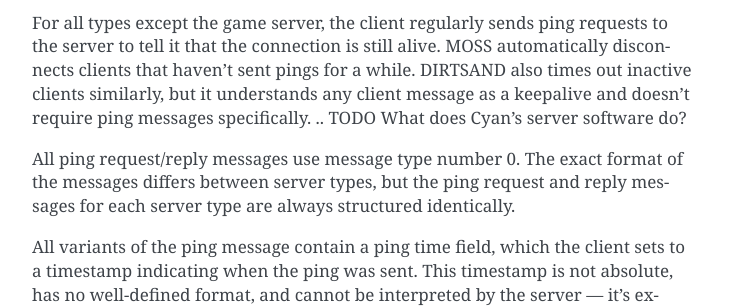
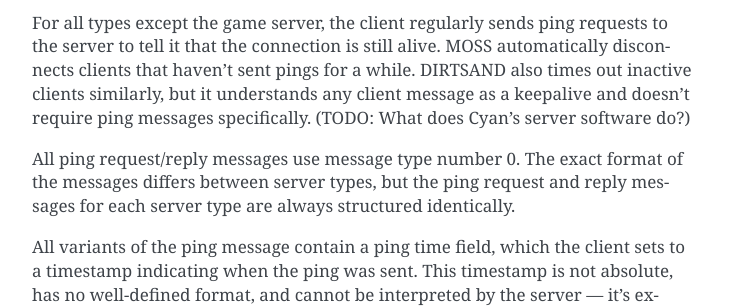
Before and after one commit to dgelessus/NAGUS, a Sphinx documentation site: the page built from docs/uru/protocol.rst, in a window 1280 px wide and 900 px high, scrolled down 10534 px. Shown: the part 324-632 px from the top of the window, without its empty margins (388-1141 px from the left). Built offline with Sphinx 7.4.7, drawn with Linux system fonts in a browser that asks for light colours.

```diff
--- a/docs/uru/protocol.rst
+++ b/docs/uru/protocol.rst
@@ -567,7 +567,7 @@ MOSS automatically disconnects clients that haven't sent pings for a while.
 DIRTSAND also times out inactive clients similarly,
 but it understands any client message as a keepalive
 and doesn't require ping messages specifically.
-.. TODO What does Cyan's server software do?
+(TODO: What does Cyan's server software do?)
 
 All ping request/reply messages use message type number 0.
 The exact format of the messages differs between server types,
```
